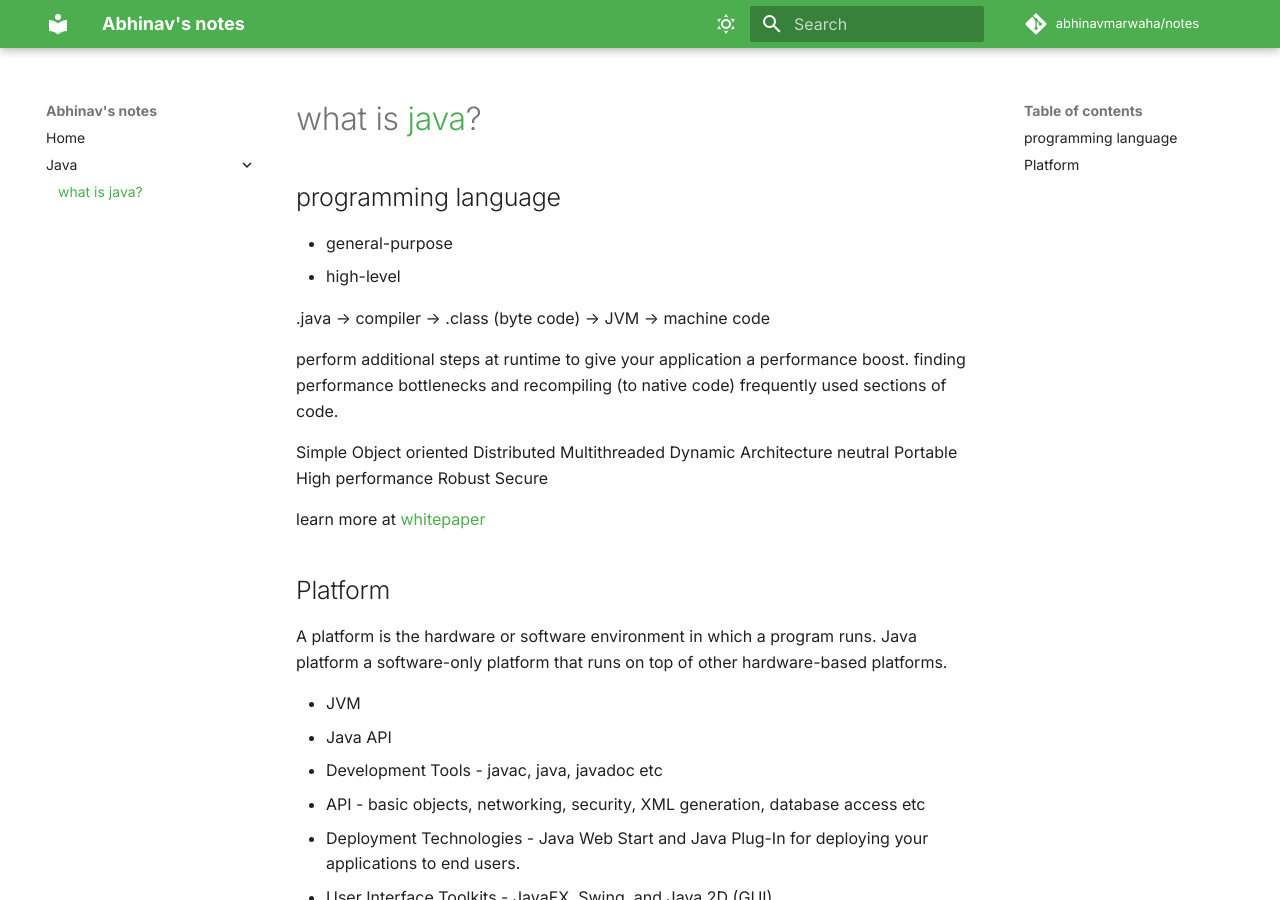
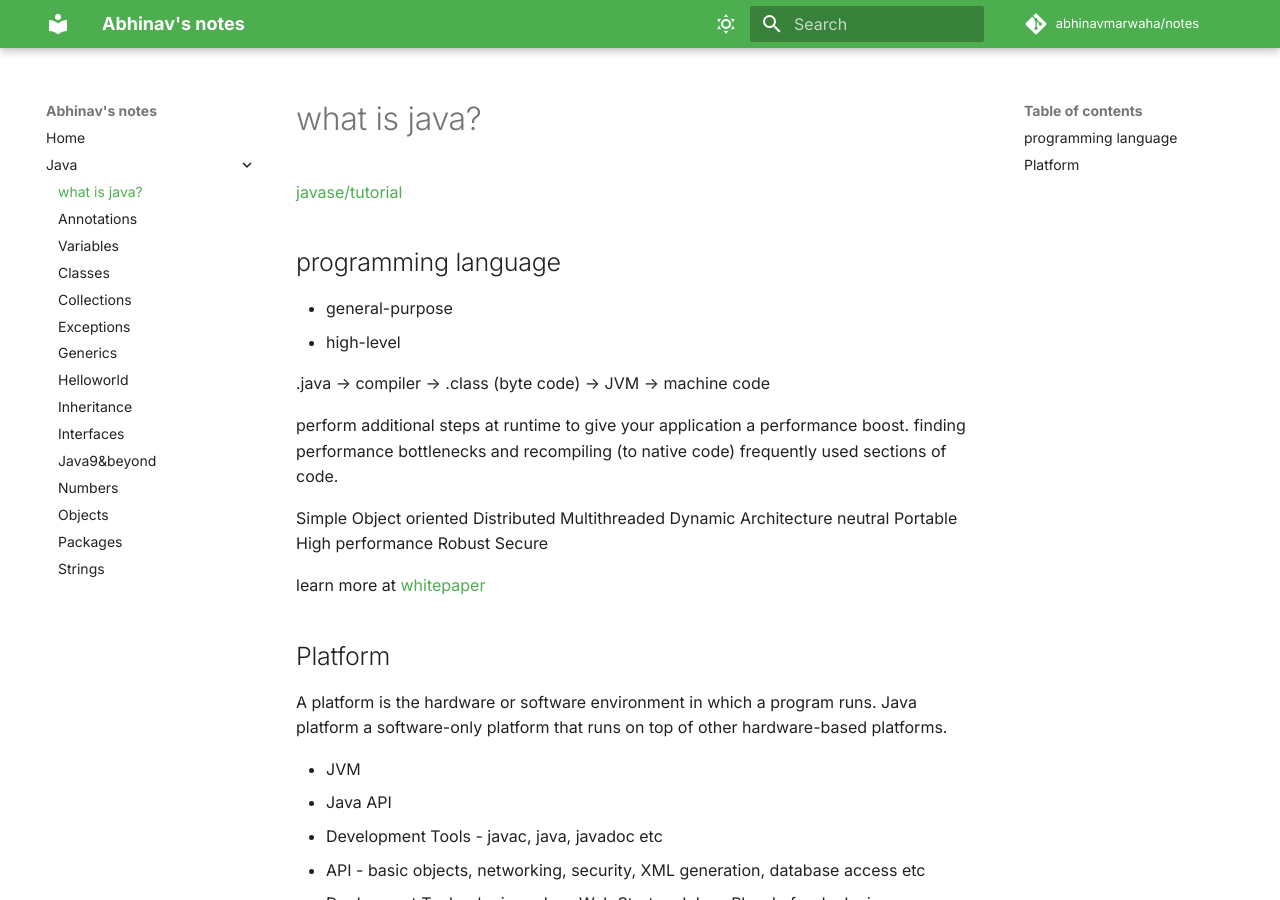
Before and after one commit to abhinavmarwaha/notes, an MkDocs documentation site: the page built from docs/java/intro.md, in a window 1280 px wide and 900 px high. Built offline with MkDocs 1.6.1 and Material for MkDocs 9.7.7, drawn with Linux system fonts in a browser that asks for light colours; some web fonts are replaced; comment, search, counter and statistics services are not loaded.

Commit message:
domain fixed

```diff
--- a/docs/java/intro.md
+++ b/docs/java/intro.md
@@ -1,4 +1,6 @@
-# what is [java](https://docs.oracle.com/javase/tutorial/)?
+# what is java?
+
+[javase/tutorial](https://docs.oracle.com/javase/tutorial/)
 
 ## programming language
 
@@ -37,7 +39,7 @@
 * User Interface Toolkits -  JavaFX, Swing, and Java 2D (GUI)
 * Integration Libraries - database access and manipulation of remote objects. (IDL, JDBC, JNDI, RMI, RMI-IIOP)
 
-![java-SE](java/img/java-SE.png)
+![java-SE](img/java-SE.png)
 
 [docs](https://docs.oracle.com/javase/8/docs/index.html)
 
--- a/mkdocs.yml
+++ b/mkdocs.yml
@@ -52,6 +52,20 @@
   - Home: index.md
   - Java:
     - java/intro.md
+    - java/annotations.md
+    - java/basics.md
+    - java/classes.md
+    - java/collections.md
+    - java/exceptions.md
+    - java/generics.md
+    - java/helloworld.md
+    - java/inheritance.md
+    - java/interfaces.md
+    - java/java9&beyond.md
+    - java/numbers.md
+    - java/oops.md
+    - java/packages.md
+    - java/strings.md
 
 markdown_extensions:
   - admonition
```
Also changed, not shown: 1 other file.
